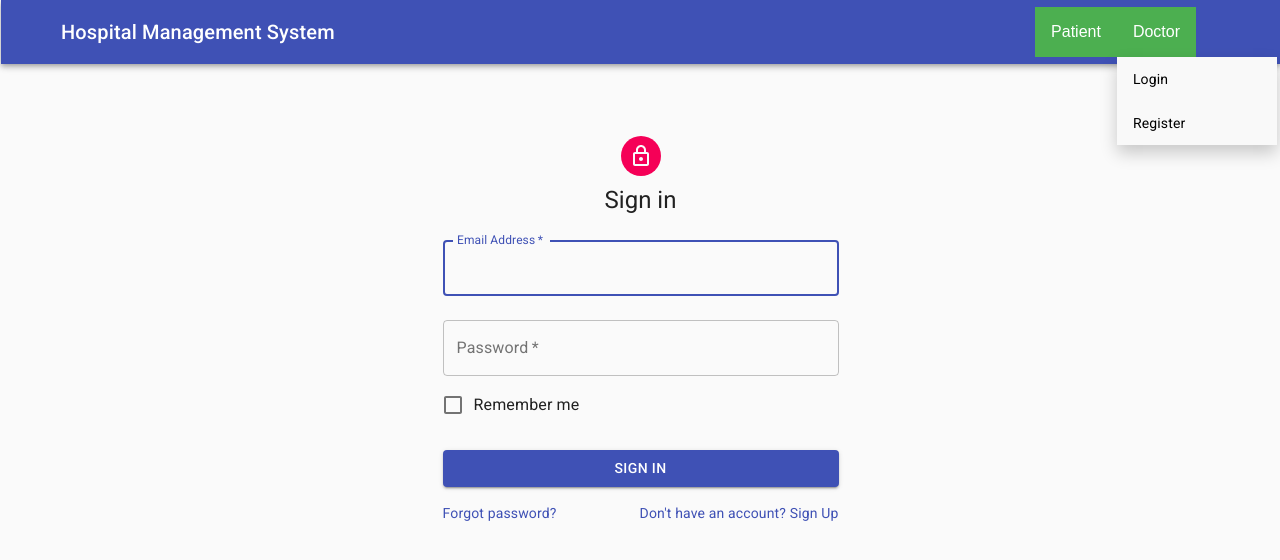
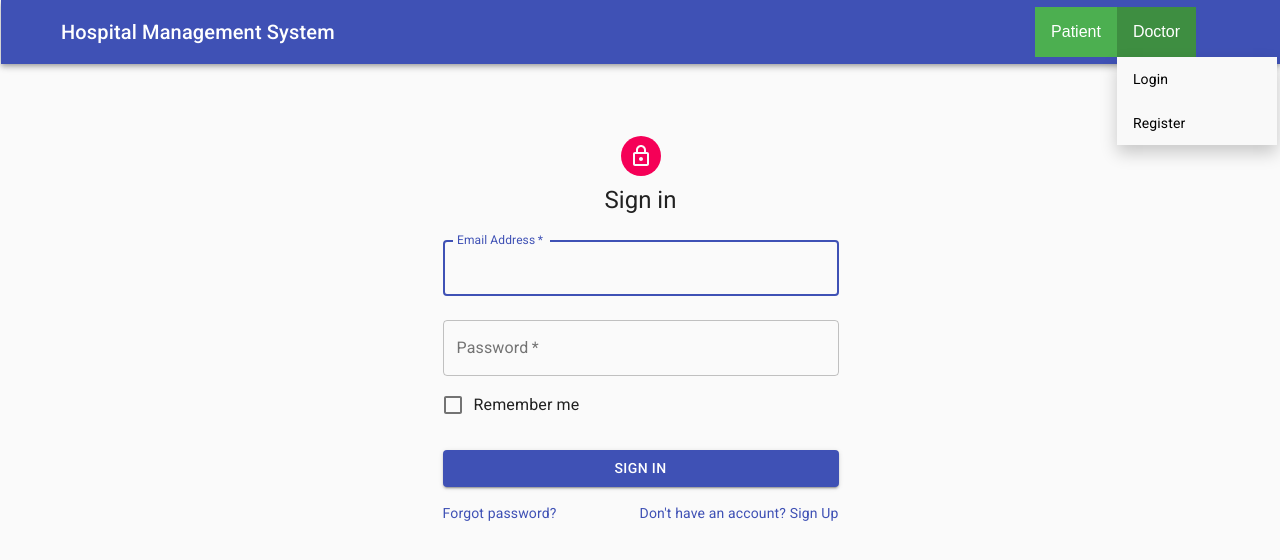
Before and after one commit to nav23040/Hospital-Management-System, a React (Create React App) app in the folder frontend/: page / in a window 1280 px wide. In both pictures the pointer is over the button "Doctor". Shown: the top 560 px of the page. Built offline with nearby package versions, Linux system fonts and the light colour scheme.

Commit message:
Update dropdown.css

```diff
--- a/frontend/src/components/dropdown.css
+++ b/frontend/src/components/dropdown.css
@@ -51,3 +51,6 @@
   .dropdown:hover .dropbtn {
     background-color: #3e8e41;
   }
+  .dropdown:hover .dropbtnmain{
+    background-color: #3e8e41;
+  }
```
